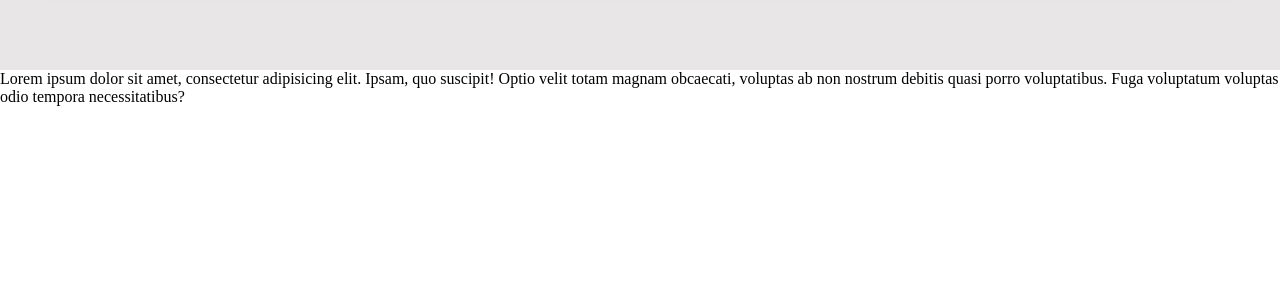
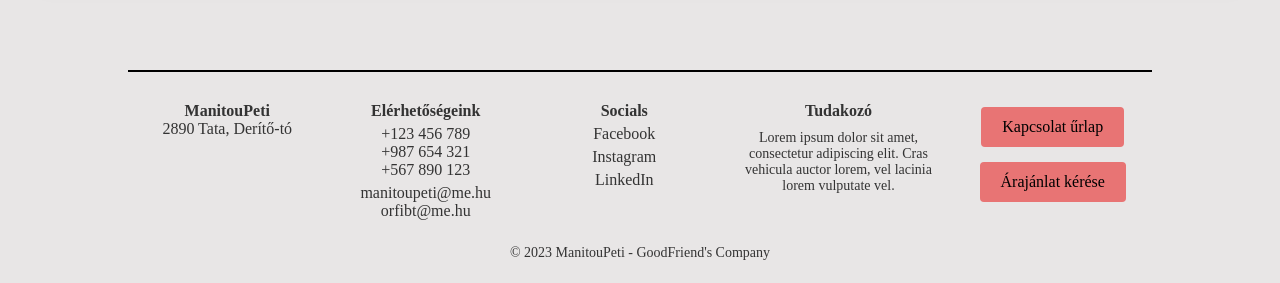
Before and after one commit to Zsotya/manitoupeti, a Vue app: page / in a window 1280 px wide. Shown: the part 6186-6469 px from the top of the page. Before the commit the page ends 6292 px from the top, so only its background shows below. Built offline with nearby package versions, Linux system fonts and the light colour scheme.

Commit message:
Created Footer.vue v1.0

```diff
--- /dev/null
+++ b/src/components/Footer.vue
@@ -0,0 +1,137 @@
+<template>
+  <footer class="footer">
+    <div class="horizontal-line"></div>
+    <div class="footer-content">
+      <div class="footer-item">
+        <div class="name">ManitouPeti</div>
+        <div class="location">2890 Tata, Derítő-tó</div>
+      </div>
+      <div class="footer-item">
+        <div class="contacts">Elérhetőségeink</div>
+        <div class="phone-numbers">
+          <div>+123 456 789</div>
+          <div>+987 654 321</div>
+          <div>+567 890 123</div>
+        </div>
+        <div class="email-addresses">
+          <div>manitoupeti@me.hu</div>
+          <div>orfibt@me.hu</div>
+        </div>
+      </div>
+      <div class="footer-item">
+        <div class="socials">Socials</div>
+        <div class="social-links">
+          <a href="https://www.facebook.com/">Facebook</a>
+          <a href="https://www.instagram.com/">Instagram</a>
+          <a href="https://www.linkedin.com/">LinkedIn</a>
+        </div>
+      </div>
+      <div class="footer-item">
+        <div class="information">Tudakozó</div>
+        <div class="info-paragraph">
+          Lorem ipsum dolor sit amet, consectetur adipiscing elit. Cras vehicula
+          auctor lorem, vel lacinia lorem vulputate vel.
+        </div>
+      </div>
+      <div class="footer-item">
+        <router-link to="/elerhetoseg" class="contactus-button"
+          >Kapcsolat űrlap</router-link
+        >
+        <router-link to="/berelheto-gepeink" class="quote-button"
+          >Árajánlat kérése</router-link
+        >
+      </div>
+    </div>
+    <div class="copyright">© 2023 ManitouPeti - GoodFriend's Company</div>
+  </footer>
+</template>
+
+<script setup></script>
+
+<style scoped>
+.footer {
+  background-color: #e8e6e6;
+  padding: 0 0 20px 0;
+  text-align: center;
+}
+
+.horizontal-line {
+  background-color: black;
+  height: 2px;
+  width: 80%;
+  margin: 0 auto;
+}
+
+.footer-content {
+  display: flex;
+  justify-content: space-between;
+  padding: 20px 10%;
+}
+
+.footer-item {
+  flex: 1;
+  padding: 0 10px;
+  color: #333;
+}
+
+.name,
+.contacts,
+.socials,
+.information {
+  font-weight: bold;
+  margin-top: 10px;
+}
+
+.phone-numbers,
+.email-addresses,
+.social-links {
+  margin-top: 5px;
+}
+
+.social-links a {
+  display: block;
+  text-decoration: none;
+  color: #333;
+  margin-bottom: 5px;
+  transition: color 0.3s;
+}
+
+.social-links a:hover {
+  color: #ed6969;
+}
+
+.info-paragraph {
+  width: 30ch;
+  margin: 10px auto;
+  font-size: 14px;
+}
+
+.contactus-button,
+.quote-button {
+  display: inline-block;
+  margin-top: 15px;
+  padding: 10px 20px;
+  background-color: #e87474;
+  color: #000;
+  text-decoration: none;
+  border: 1px solid rgba(0, 0, 0, 0);
+  border-radius: 4px;
+  cursor: pointer;
+  transition: background-color 0.3s;
+}
+
+.contactus-button:hover,
+.quote-button:hover {
+  background-color: white;
+  border: 1px solid #000;
+  color: #000;
+}
+
+.copyright {
+  position: relative;
+  bottom: 0px;
+  padding: 5px;
+  font-size: 14px;
+  color: #333;
+}
+</style>
--- a/src/views/Home.vue
+++ b/src/views/Home.vue
@@ -7,12 +7,7 @@
     <section><HomeParagraphLeft /></section>
     <section><HomeWhoAreWe /></section>
     <section><HomeGallery /></section>
-    <p>
-      Lorem ipsum dolor sit amet, consectetur adipisicing elit. Ipsam, quo
-      suscipit! Optio velit totam magnam obcaecati, voluptas ab non nostrum
-      debitis quasi porro voluptatibus. Fuga voluptatum voluptas odio tempora
-      necessitatibus?
-    </p>
+    <footer><Footer /></footer>
   </div>
 </template>
 
@@ -23,6 +18,7 @@ import HomeParagraphLeft from "@/components/HomeParagraphLeft.vue";
 import HomeParagraphRight from "@/components/HomeParagraphRight.vue";
 import HomeWhoAreWe from "@/components/HomeWhoAreWe.vue";
 import HomeGallery from "@/components/HomeGallery.vue";
+import Footer from "@/components/Footer.vue";
 </script>
 
 <style scoped></style>
```
